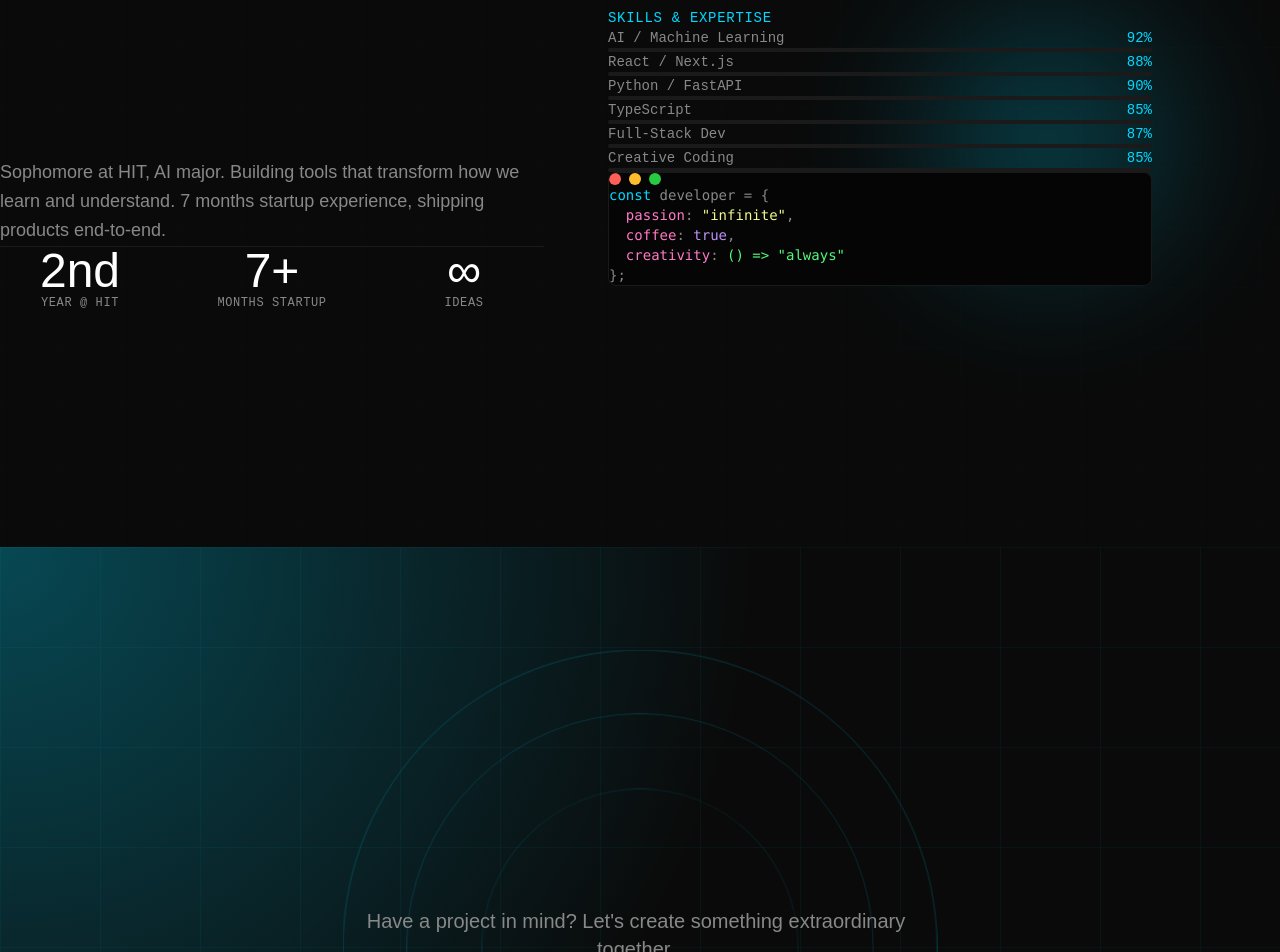
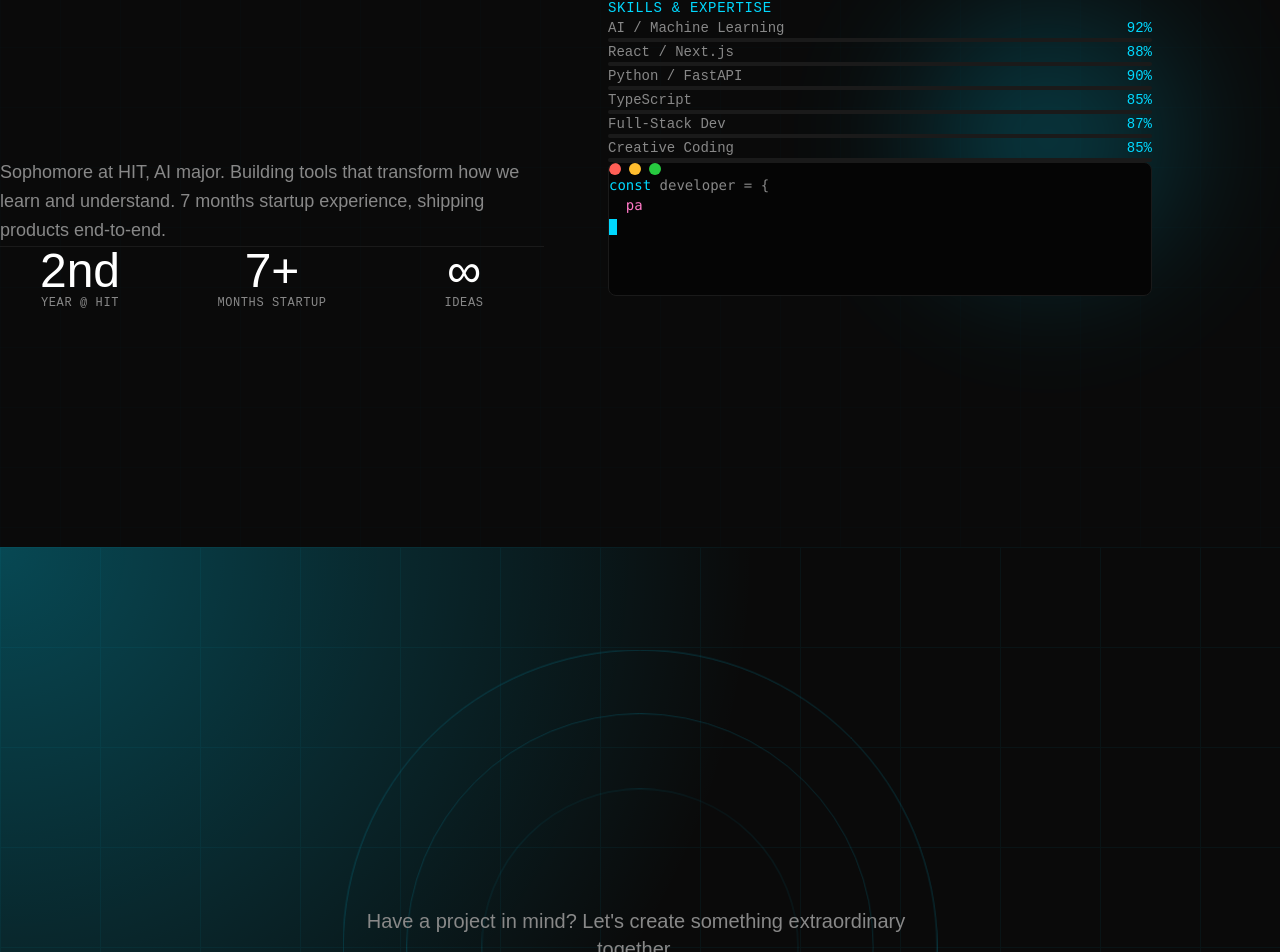
Before and after one commit to koriyoshi2041/parafee-portfolio, a React (Vite) app: page / in a window 1280 px wide. Shown: the part 2194-3146 px from the top of the page. Built offline with nearby package versions, Linux system fonts and the light colour scheme; a web font is replaced by a local one.

Commit message:
fix: use TypewriterCode component in AboutSection

```diff
--- a/src/components/AboutSection.tsx
+++ b/src/components/AboutSection.tsx
@@ -70,11 +70,11 @@ function TypewriterCode() {
 
   useEffect(() => {
     if (!isTyping) return
-    if (currentLineIndex >= codeLines.length) return
+    if (currentLineIndex >= CODE_LINES.length) return
 
     // Calculate total chars in current line
-    const currentLine = codeLines[currentLineIndex]
-    const totalChars = currentLine.reduce((sum, token) => sum + token.text.length, 0)
+    const currentLine = CODE_LINES[currentLineIndex]
+    const totalChars = currentLine.reduce((sum: number, token: CodeToken) => sum + token.text.length, 0)
 
     if (currentCharIndex < totalChars) {
       const timeout = setTimeout(() => {
@@ -115,7 +115,7 @@ function TypewriterCode() {
 
       return () => clearTimeout(timeout)
     }
-  }, [isTyping, currentLineIndex, currentCharIndex, codeLines])
+  }, [isTyping, currentLineIndex, currentCharIndex])
 
   return (
     <div
@@ -137,11 +137,9 @@ function TypewriterCode() {
                 {token.text}
               </span>
             ))}
-            {lineIdx === currentLineIndex - 1 ||
-             (lineIdx === displayedTokens.length - 1 && currentLineIndex < codeLines.length) ? null : null}
           </div>
         ))}
-        {currentLineIndex < codeLines.length && (
+        {currentLineIndex < CODE_LINES.length && (
           <span className="inline-block w-2 h-4 bg-[var(--electric-blue)] animate-blink ml-0.5 align-middle" />
         )}
       </pre>
@@ -375,25 +373,8 @@ export function AboutSection() {
             ))}
           </div>
 
-          {/* Decorative code block */}
-          <div
-            className="mt-12 p-6 bg-[var(--void-deep)] rounded-lg border border-[var(--gray-subtle)] font-mono text-sm overflow-hidden"
-            onMouseEnter={() => setCursorVariant('hover')}
-            onMouseLeave={() => setCursorVariant('default')}
-          >
-            <div className="flex gap-2 mb-4">
-              <span className="w-3 h-3 rounded-full bg-[#ff5f56]" />
-              <span className="w-3 h-3 rounded-full bg-[#ffbd2e]" />
-              <span className="w-3 h-3 rounded-full bg-[#27ca40]" />
-            </div>
-            <pre className="text-[var(--gray-muted)] whitespace-pre-wrap">
-              <span className="text-[var(--electric-blue)]">const</span> developer = {'{'}
-              {'\n'}  <span className="text-[#ff79c6]">passion</span>: <span className="text-[#f1fa8c]">&quot;infinite&quot;</span>,
-              {'\n'}  <span className="text-[#ff79c6]">coffee</span>: <span className="text-[#bd93f9]">true</span>,
-              {'\n'}  <span className="text-[#ff79c6]">creativity</span>: <span className="text-[#50fa7b]">() =&gt; &quot;always&quot;</span>
-              {'\n'}{'}'};
-            </pre>
-          </div>
+          {/* Typewriter code block */}
+          <TypewriterCode />
         </div>
       </div>
     </section>
```
